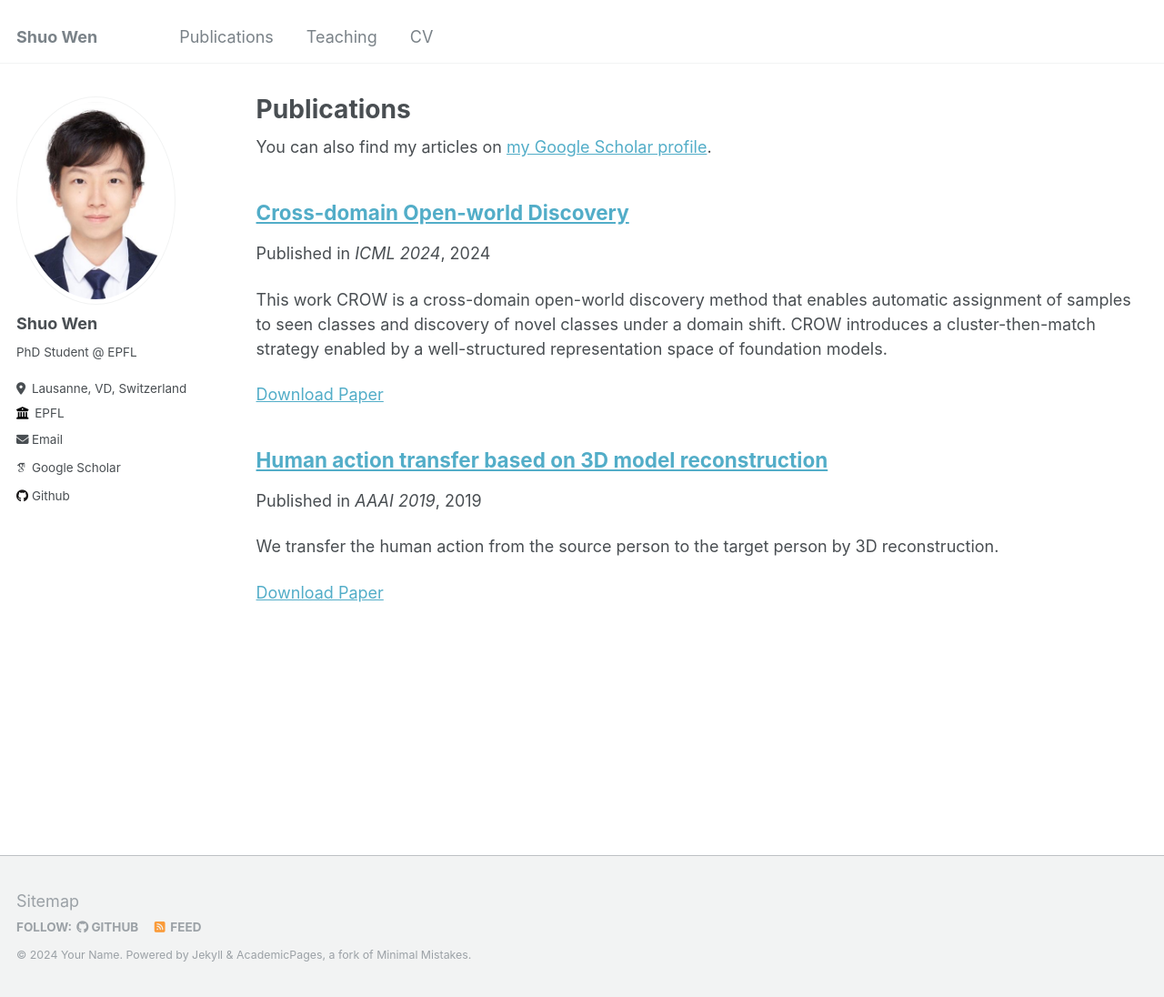
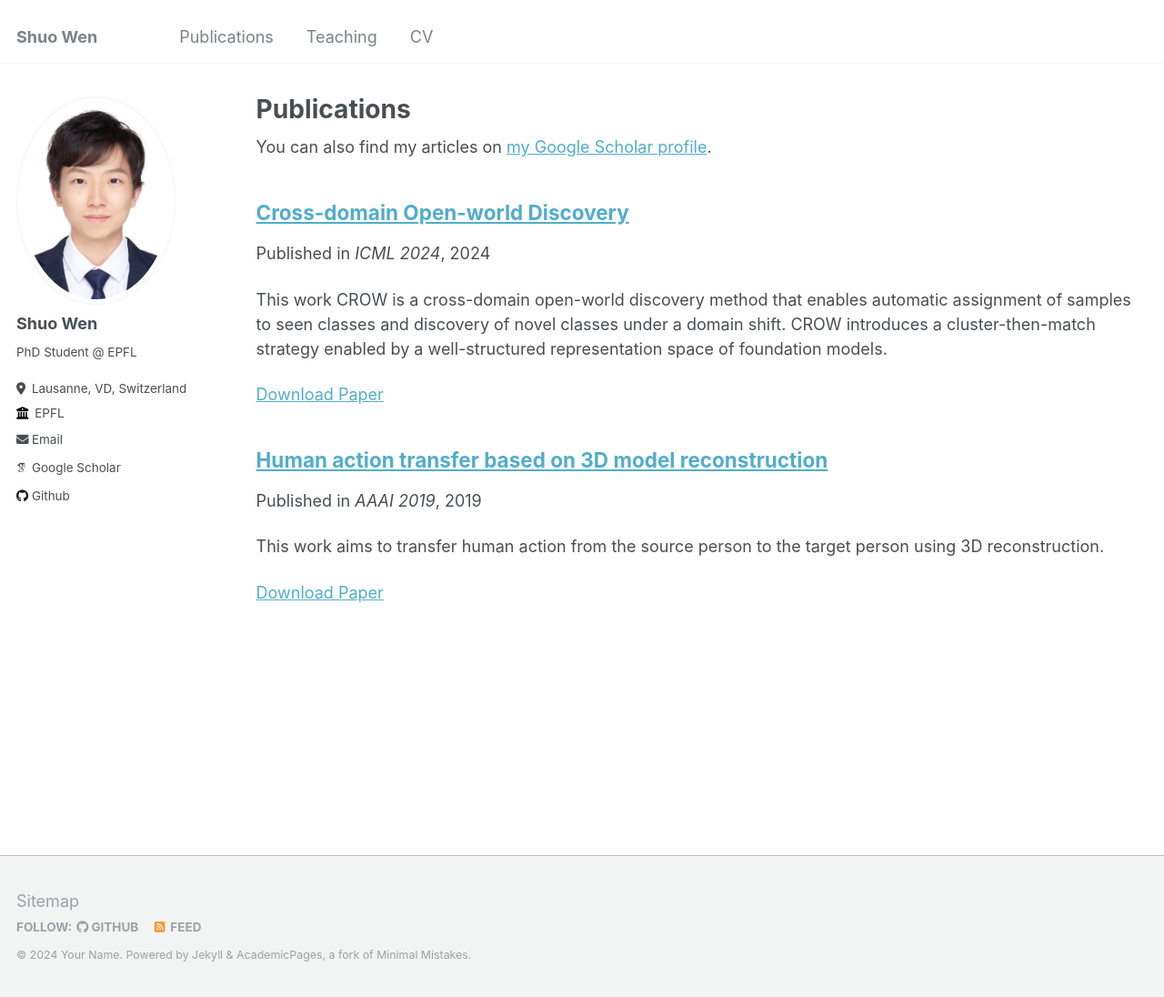
Before and after one commit to wenshuo128/wenshuo128.github.io, a Jekyll site: the page built from _pages/publications.md, in a window 1280 px wide and 1096 px high. Shown: the whole window at 91% size. Built offline with Jekyll 4.4.1, drawn with Linux system fonts in a browser that asks for light colours; some web fonts are replaced.

Commit message:
Update AAAI_2019.md

```diff
--- a/_publications/AAAI_2019.md
+++ b/_publications/AAAI_2019.md
@@ -1,7 +1,7 @@
 ---
 title: "Human action transfer based on 3D model reconstruction"
 collection: publications
-excerpt: 'We transfer the human action from the source person to the target person by 3D reconstruction.'
+excerpt: 'This work aims to transfer human action from the source person to the target person using 3D reconstruction.'
 date: 2019-01-01
 venue: 'AAAI 2019'
 paperurl: 'https://ojs.aaai.org/index.php/AAAI/article/view/4849'
```
